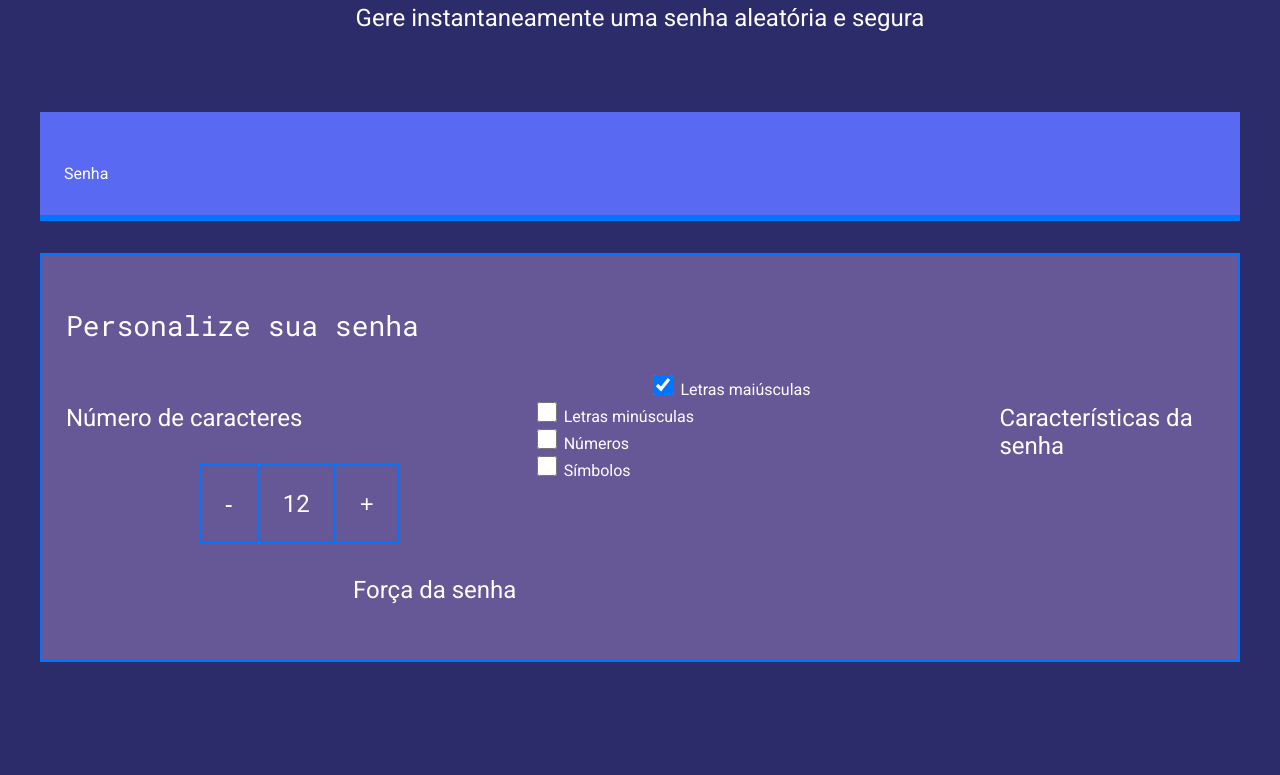
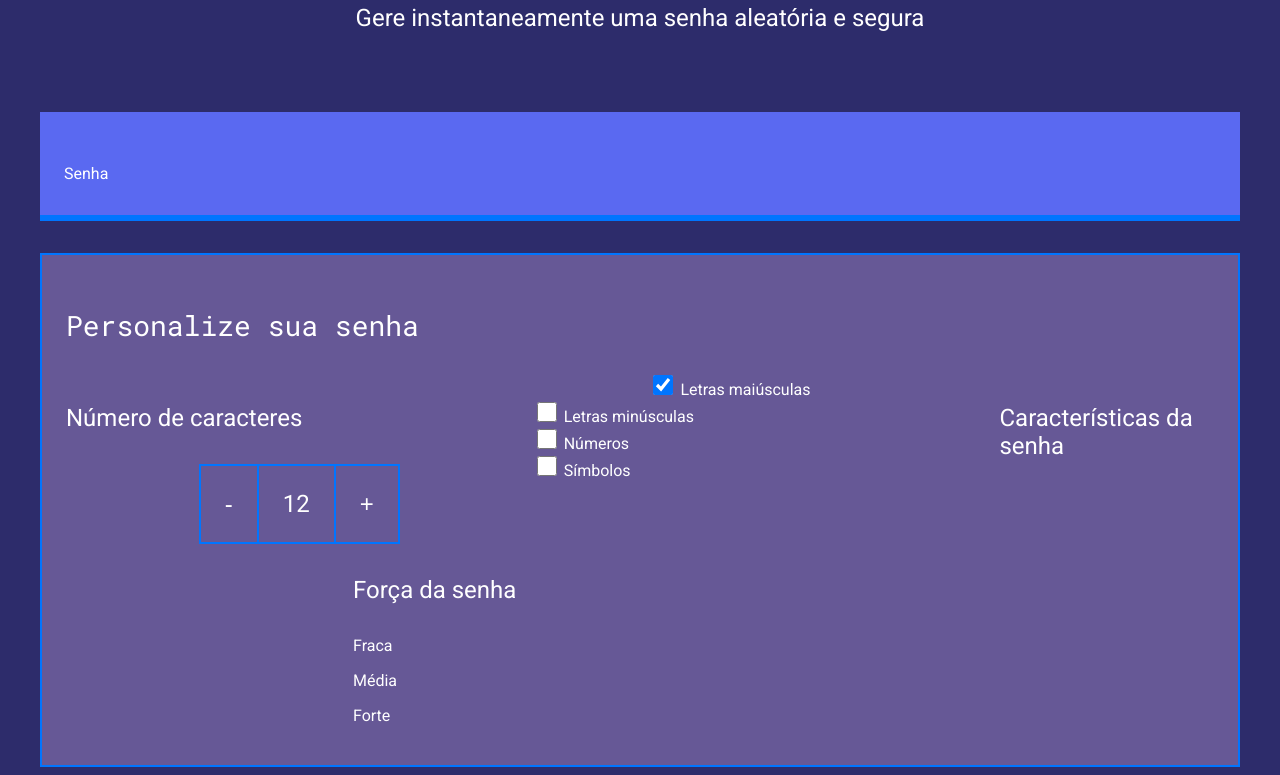
Before and after one commit to maylimaxz/senhas2, a plain HTML site: page index.html in a window 1280 px wide. Shown: the part 214-989 px from the top of the page. Before the commit the page ends 884 px from the top, so only its background shows below. Drawn offline with Linux system fonts and the light colour scheme.

Commit message:
juigbijk

```diff
--- a/index.html
+++ b/index.html
@@ -54,6 +54,13 @@
                 </div>
                 <div class="parametro-senha">
                     <h4 class="parametro-senha__titulo">Força da senha</h4>
+    <div class="barra"></div>
+    <div class="fraca"></div>
+    <div class="parametro-senha-textos"></div>
+        <p>Fraca</p>
+        <p>Média</p>
+        <p>Forte</p>
+</div>
                 </div>
             </div>
         </div>
```
